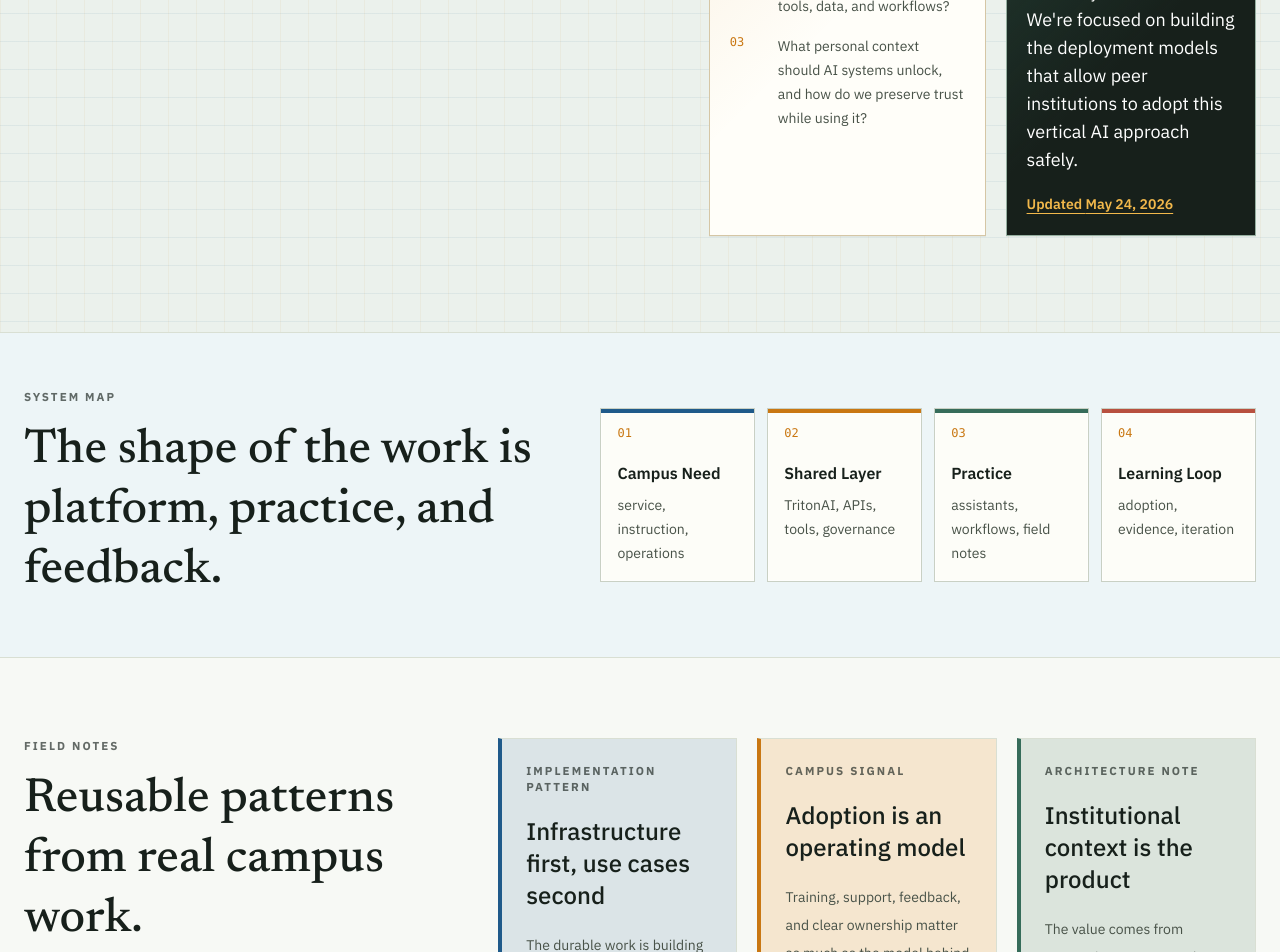
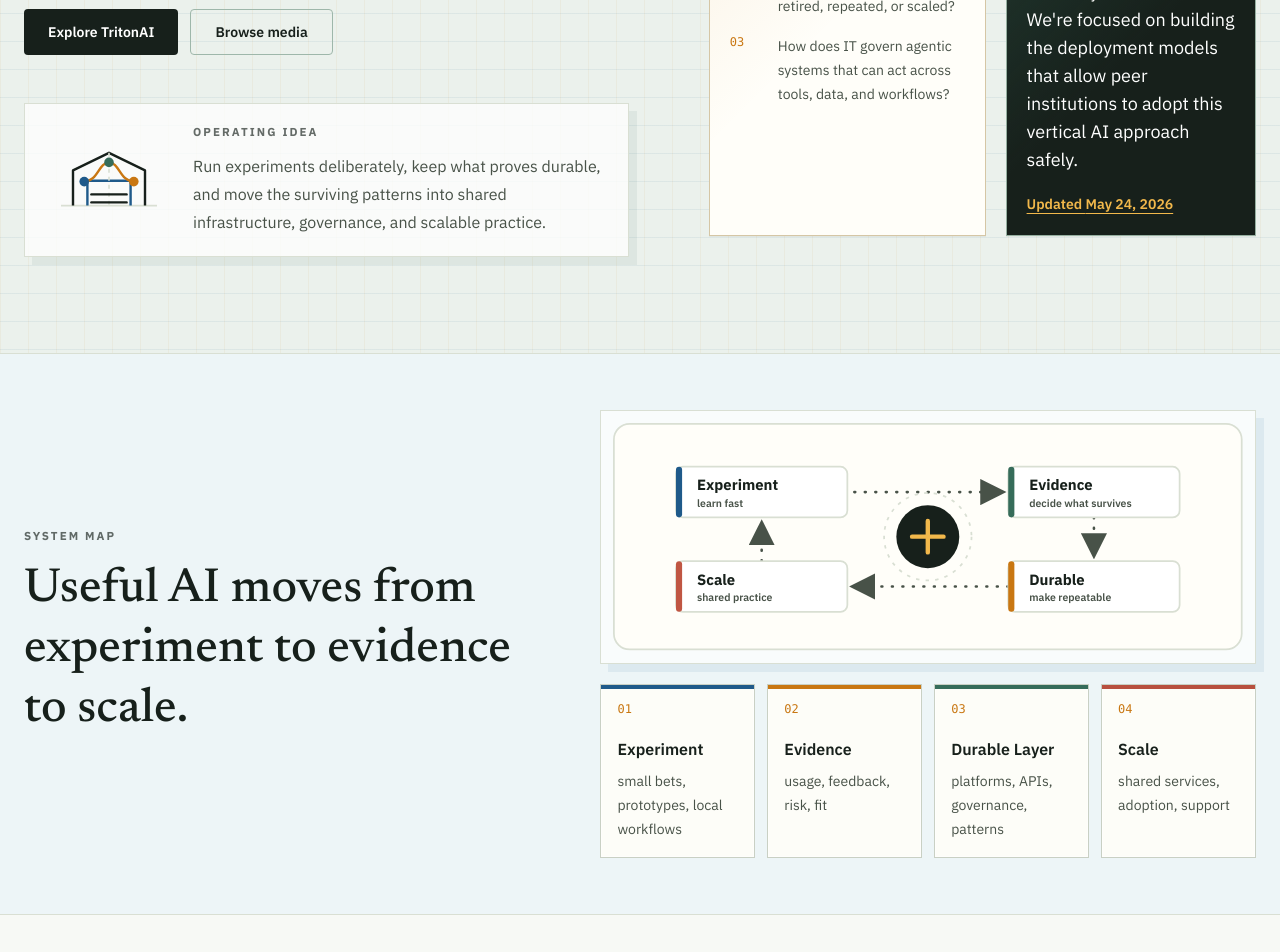
Before and after one commit to bpollak/brettpollak-website, a Next.js app: page / in a window 1280 px wide. Shown: the part 880-1832 px from the top of the page. Built offline with nearby package versions, Linux system fonts and the light colour scheme.

Commit message:
Polish home and media pages

```diff
--- a/app/media/MediaContent.tsx
+++ b/app/media/MediaContent.tsx
@@ -75,20 +75,29 @@ export default function MediaContent() {
 
   return (
     <div>
-      <div className="mb-10 border-y border-[#d9dfd3] py-4">
-        <div className="flex flex-wrap gap-x-5 gap-y-3">
+      <div className="mb-10 border border-[#d9dfd3] bg-white/80 p-4 shadow-[8px_8px_0_rgba(54,108,90,0.08)]">
+        <div className="mb-4 grid gap-2 border-b border-[#d9dfd3] pb-4 sm:grid-cols-[1fr_auto] sm:items-end">
+          <div>
+            <p className="rule-label mb-2">Archive controls</p>
+            <p className="text-sm leading-6 text-[#485248]">Filter the public record by format, then follow each item back to its original source.</p>
+          </div>
+          <p className="font-mono text-xs uppercase tracking-[0.18em] text-[#1f5a8a]">
+            {filteredItems.length} visible
+          </p>
+        </div>
+        <div className="flex flex-wrap gap-2">
           {filterButtons.map(({ value, label, count }) => (
             <button
               key={value}
               onClick={() => setActiveFilter(value)}
-              className={`rounded-sm border-b-2 px-1 py-2 text-sm font-semibold transition-colors focus:outline-none focus:ring-2 focus:ring-[#1f5a8a] focus:ring-offset-2 ${
+              className={`rounded-sm border px-3 py-2 text-sm font-semibold transition-colors focus:outline-none focus:ring-2 focus:ring-[#1f5a8a] focus:ring-offset-2 ${
                 activeFilter === value
-                  ? 'border-[#c97712] text-[#17201b]'
-                  : 'border-transparent text-[#485248] hover:border-[#9eb7aa] hover:text-[#17201b]'
+                  ? 'border-[#17201b] bg-[#17201b] text-white'
+                  : 'border-[#d9dfd3] bg-[#fffef9] text-[#485248] hover:border-[#9eb7aa] hover:text-[#17201b]'
               }`}
             >
               {label}
-              <span className="ml-2 font-mono text-xs text-[#7a8479]">{count}</span>
+              <span className={`ml-2 font-mono text-xs ${activeFilter === value ? 'text-white/65' : 'text-[#7a8479]'}`}>{count}</span>
             </button>
           ))}
         </div>
--- a/app/page.tsx
+++ b/app/page.tsx
@@ -46,35 +46,35 @@
 
 const questions = [
   'How should IT prepare the institution for a shift from applications people use to agents that work on their behalf?',
+  'How do we decide which AI experiments should be retired, repeated, or scaled?',
   'How does IT govern agentic systems that can act across tools, data, and workflows?',
-  'What personal context should AI systems unlock, and how do we preserve trust while using it?',
 ];
 
 const systemLayers = [
-  { label: 'Campus Need', value: 'service, instruction, operations' },
-  { label: 'Shared Layer', value: 'TritonAI, APIs, tools, governance' },
-  { label: 'Practice', value: 'assistants, workflows, field notes' },
-  { label: 'Learning Loop', value: 'adoption, evidence, iteration' },
+  { label: 'Experiment', value: 'small bets, prototypes, local workflows' },
+  { label: 'Evidence', value: 'usage, feedback, risk, fit' },
+  { label: 'Durable Layer', value: 'platforms, APIs, governance, patterns' },
+  { label: 'Scale', value: 'shared services, adoption, support' },
 ];
 
 const fieldNotes = [
   {
     tone: 'blue',
-    label: 'Implementation Pattern',
-    title: 'Infrastructure first, use cases second',
-    body: 'The durable work is building a governed platform that lets many teams solve local problems without starting from zero each time.',
+    label: 'Experiment Pattern',
+    title: 'Experiments need an exit ramp',
+    body: 'Most prototypes should teach something and disappear. The useful ones need a path into shared infrastructure, support, and governance.',
   },
   {
     tone: 'gold',
-    label: 'Campus Signal',
-    title: 'Adoption is an operating model',
-    body: 'Training, support, feedback, and clear ownership matter as much as the model behind an assistant.',
+    label: 'Decision Signal',
+    title: 'Evidence decides what survives',
+    body: 'The work is separating enthusiasm from durable value: who used it, what changed, what risks appeared, and what should scale.',
   },
   {
     tone: 'green',
     label: 'Architecture Note',
-    title: 'Institutional context is the product',
-    body: 'The value comes from connecting AI to trusted campus knowledge, policy, workflow, and data stewardship.',
+    title: 'Scale is a design constraint',
+    body: 'A durable pattern has to survive outside the pilot team: documentation, ownership, funding, privacy, and repeatable operations.',
   },
 ];
 
@@ -109,6 +109,88 @@ const routes = [
   { href: '/products', label: 'Products', note: 'Built tools and experiments' },
   { href: '/now', label: 'Now', note: 'Current focus areas' },
 ];
+
+function HomePracticeMark() {
+  return (
+    <svg
+      aria-hidden="true"
+      className="h-24 w-32 shrink-0"
+      viewBox="0 0 160 120"
+      fill="none"
+    >
+      <path d="M20 92h120" stroke="#d9dfd3" strokeWidth="2" />
+      <path d="M35 92V48l45-22 45 22v44" stroke="#17201b" strokeWidth="3" strokeLinejoin="round" />
+      <path d="M53 92V61h54v31" stroke="#1f5a8a" strokeWidth="3" strokeLinejoin="round" />
+      <path d="M80 26v66" stroke="#d9dfd3" strokeWidth="2" strokeDasharray="5 5" />
+      <path d="M49 62c17 0 18-24 31-24s14 24 31 24" stroke="#c97712" strokeWidth="3" strokeLinecap="round" />
+      <circle cx="49" cy="62" r="6" fill="#1f5a8a" />
+      <circle cx="80" cy="38" r="6" fill="#366c5a" />
+      <circle cx="111" cy="62" r="6" fill="#c97712" />
+      <path d="M58 78h44" stroke="#17201b" strokeWidth="3" strokeLinecap="round" />
+      <path d="M58 88h44" stroke="#17201b" strokeWidth="3" strokeLinecap="round" />
+    </svg>
+  );
+}
+
+function OperatingLoopDiagram() {
+  return (
+    <svg
+      role="img"
+      aria-labelledby="operating-loop-title operating-loop-desc"
+      viewBox="0 0 720 260"
+      className="h-auto w-full"
+      fill="none"
+    >
+      <title id="operating-loop-title">Experiment to scale operating loop</title>
+      <desc id="operating-loop-desc">
+        A loop moving experiments through evidence, durable patterns, and scalable services.
+      </desc>
+      <defs>
+        <marker id="home-arrow" markerWidth="10" markerHeight="10" refX="8" refY="5" orient="auto">
+          <path d="M0 0l10 5-10 5z" fill="#485248" />
+        </marker>
+      </defs>
+      <rect x="1" y="1" width="718" height="258" rx="18" fill="#fffef9" stroke="#d9dfd3" strokeWidth="2" />
+      {[
+        'M276 79h168',
+        'M550 108v42',
+        'M452 187H276',
+        'M170 158v-42',
+      ].map((path) => (
+        <path
+          key={path}
+          d={path}
+          stroke="#485248"
+          strokeWidth="3"
+          strokeLinecap="round"
+          strokeLinejoin="round"
+          markerEnd="url(#home-arrow)"
+          strokeDasharray="1 11"
+        />
+      ))}
+      {[
+        { x: 72, y: 50, label: 'Experiment', sub: 'learn fast', color: '#1f5a8a' },
+        { x: 452, y: 50, label: 'Evidence', sub: 'decide what survives', color: '#366c5a' },
+        { x: 452, y: 158, label: 'Durable', sub: 'make repeatable', color: '#c97712' },
+        { x: 72, y: 158, label: 'Scale', sub: 'shared practice', color: '#c05643' },
+      ].map((node) => (
+        <g key={node.label}>
+          <rect x={node.x} y={node.y} width="196" height="58" rx="8" fill="white" stroke="#d9dfd3" strokeWidth="2" />
+          <rect x={node.x} y={node.y} width="7" height="58" rx="3.5" fill={node.color} />
+          <text x={node.x + 24} y={node.y + 27} fill="#17201b" fontSize="17" fontWeight="700">
+            {node.label}
+          </text>
+          <text x={node.x + 24} y={node.y + 46} fill="#485248" fontSize="12" fontWeight="600">
+            {node.sub}
+          </text>
+        </g>
+      ))}
+      <circle cx="360" cy="130" r="36" fill="#17201b" />
+      <path d="M342 130h36M360 112v36" stroke="#f2b84b" strokeWidth="5" strokeLinecap="round" />
+      <circle cx="360" cy="130" r="50" stroke="#d9dfd3" strokeWidth="2" strokeDasharray="4 7" />
+    </svg>
+  );
+}
 
 export default function Home() {
   const personSchema = {
@@ -212,7 +294,9 @@ export default function Home() {
                 <Link href="/tritongpt" className="font-semibold text-[#1f5a8a] underline underline-offset-4 decoration-[#1f5a8a]/30">
                   TritonAI
                 </Link>
-                . This site collects the field notes, architecture, talks, and product experiments that come from that work.
+                . This site collects the field notes, architecture, talks, and product experiments
+                behind the question of what should be temporary, what should become durable, and
+                what should scale.
               </p>
               <div className="mt-10 flex flex-wrap gap-3">
                 <Link
@@ -225,8 +309,18 @@ export default function Home() {
                   href="/media"
                   className="inline-flex items-center justify-center rounded-sm border border-[#9eb7aa] px-6 py-3 text-sm font-semibold text-[#17201b] transition-colors hover:border-[#1f5a8a] hover:bg-white focus:outline-none focus:ring-2 focus:ring-[#1f5a8a] focus:ring-offset-2"
                 >
-                  Browse writing
+                  Browse media
                 </Link>
+              </div>
+              <div className="mt-12 flex max-w-2xl flex-col gap-5 border border-[#d9dfd3] bg-white/75 p-5 shadow-[8px_8px_0_rgba(54,108,90,0.08)] sm:flex-row sm:items-center">
+                <HomePracticeMark />
+                <div>
+                  <p className="rule-label mb-3">Operating idea</p>
+                  <p className="text-base leading-7 text-[#485248]">
+                    Run experiments deliberately, keep what proves durable, and move the surviving
+                    patterns into shared infrastructure, governance, and scalable practice.
+                  </p>
+                </div>
               </div>
             </div>
 
@@ -284,10 +378,14 @@ export default function Home() {
             <div>
               <p className="rule-label mb-4">System map</p>
               <h2 className="text-4xl md:text-5xl leading-tight font-medium text-[#17201b]">
-                The shape of the work is platform, practice, and feedback.
+                Useful AI moves from experiment to evidence to scale.
               </h2>
             </div>
-            <div className="grid sm:grid-cols-4 gap-3">
+            <div>
+              <div className="mb-5 border border-[#d9dfd3] bg-white/70 p-3 shadow-[8px_8px_0_rgba(31,90,138,0.08)]">
+                <OperatingLoopDiagram />
+              </div>
+              <div className="grid sm:grid-cols-4 gap-3">
               {systemLayers.map((layer, index) => (
                 <div key={layer.label} className="system-node p-4 min-h-36">
                   <div className="font-mono text-xs text-[#c97712] mb-5">0{index + 1}</div>
@@ -295,6 +393,7 @@ export default function Home() {
                   <p className="mt-2 text-sm leading-6 text-[#485248]">{layer.value}</p>
                 </div>
               ))}
+              </div>
             </div>
           </div>
         </div>
@@ -305,7 +404,7 @@ export default function Home() {
           <div>
             <p className="rule-label mb-4">Field notes</p>
             <h2 className="text-4xl md:text-5xl leading-tight font-medium text-[#17201b]">
-              Reusable patterns from real campus work.
+              What survives the experiment becomes the pattern.
             </h2>
           </div>
           <div className="grid md:grid-cols-3 gap-5">
```
Also changed, not shown: app/media/page.tsx (+62 -1 lines).
